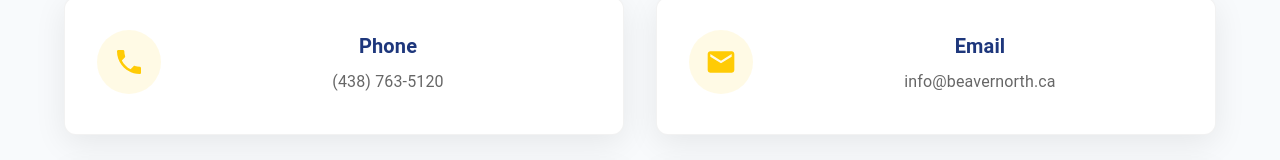
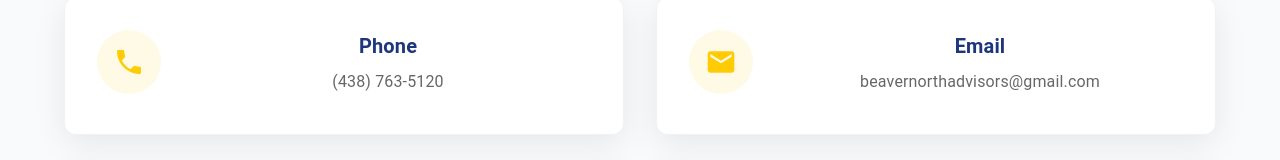
Before and after one commit to Arunkumar6522/BeaverNorth-Advisors, a React (Vite) app in the folder web/: page /contact in a window 1280 px wide. Shown: the part 437-597 px from the top of the page. Built offline with nearby package versions, Linux system fonts and the light colour scheme; no server answers.

Commit message:
fix: update all email addresses to beavernorthadvisors@gmail.com across website

```diff
--- a/web/src/components/ContactModal.tsx
+++ b/web/src/components/ContactModal.tsx
@@ -1089,7 +1089,7 @@ export default function ContactModal({ isOpen, onClose, showCloseButton = true,
                   <input
                     type="email"
                     name="email"
-                    placeholder="your.email@example.com"
+                    placeholder="beavernorthadvisors@gmail.com"
                     value={formData.email}
                     onChange={handleChange}
                     style={{
--- a/web/src/components/PrivacyPolicyModal.tsx
+++ b/web/src/components/PrivacyPolicyModal.tsx
@@ -202,7 +202,7 @@ export default function PrivacyPolicyModal({ open, onClose }: PrivacyPolicyModal
             </Typography>
             <Box sx={{ pl: 2 }}>
               <Typography variant="body2" sx={{ color: '#333', lineHeight: 1.6, mb: 1 }}>
-                <strong>Email:</strong> info@beavernorth.ca
+                <strong>Email:</strong> beavernorthadvisors@gmail.com
               </Typography>
               <Typography variant="body2" sx={{ color: '#333', lineHeight: 1.6, mb: 1 }}>
                 <strong>Phone:</strong> (438) 763-5120
--- a/web/src/i18n.tsx
+++ b/web/src/i18n.tsx
@@ -11,7 +11,7 @@ const en: Dict = {
   nav_blog: 'Blog',
   nav_testimonials: 'Testimonials',
   nav_contact: 'Contact',
-  top_email: 'info@beavernorth.ca',
+  top_email: 'beavernorthadvisors@gmail.com',
   top_contact: 'Contact',
   top_location: 'Location',
   location_value: 'Montreal, Quebec, Canada',
@@ -81,7 +81,7 @@ const fr: Dict = {
   nav_blog: 'Blog',
   nav_testimonials: 'Témoignages',
   nav_contact: 'Contact',
-  top_email: 'info@beavernorth.ca',
+  top_email: 'beavernorthadvisors@gmail.com',
   top_contact: 'Contact',
   top_location: 'Localisation',
   location_value: 'Montréal, Québec, Canada',
--- a/web/src/pages/About.tsx
+++ b/web/src/pages/About.tsx
@@ -615,7 +615,7 @@ export default function About() {
                       Email Us
                     </Typography>
                     <Typography variant="body2" sx={{ color: '#6B7280' }}>
-                      info@beavernorth.ca
+                      beavernorthadvisors@gmail.com
                     </Typography>
                   </Box>
                 </Grid>
--- a/web/src/pages/Contact.tsx
+++ b/web/src/pages/Contact.tsx
@@ -80,7 +80,7 @@ export default function Contact() {
                     <Box sx={{ flex: 1 }}>
                       <Typography variant="h6" sx={{ fontWeight: 'bold', color: '#1E377C', mb: 1 }}>Email</Typography>
                       <Typography variant="body1" color="text.secondary" sx={{ mb: 1 }}>
-                        info@beavernorth.ca
+                        beavernorthadvisors@gmail.com
                       </Typography>
                     </Box>
                   </Box>
```
